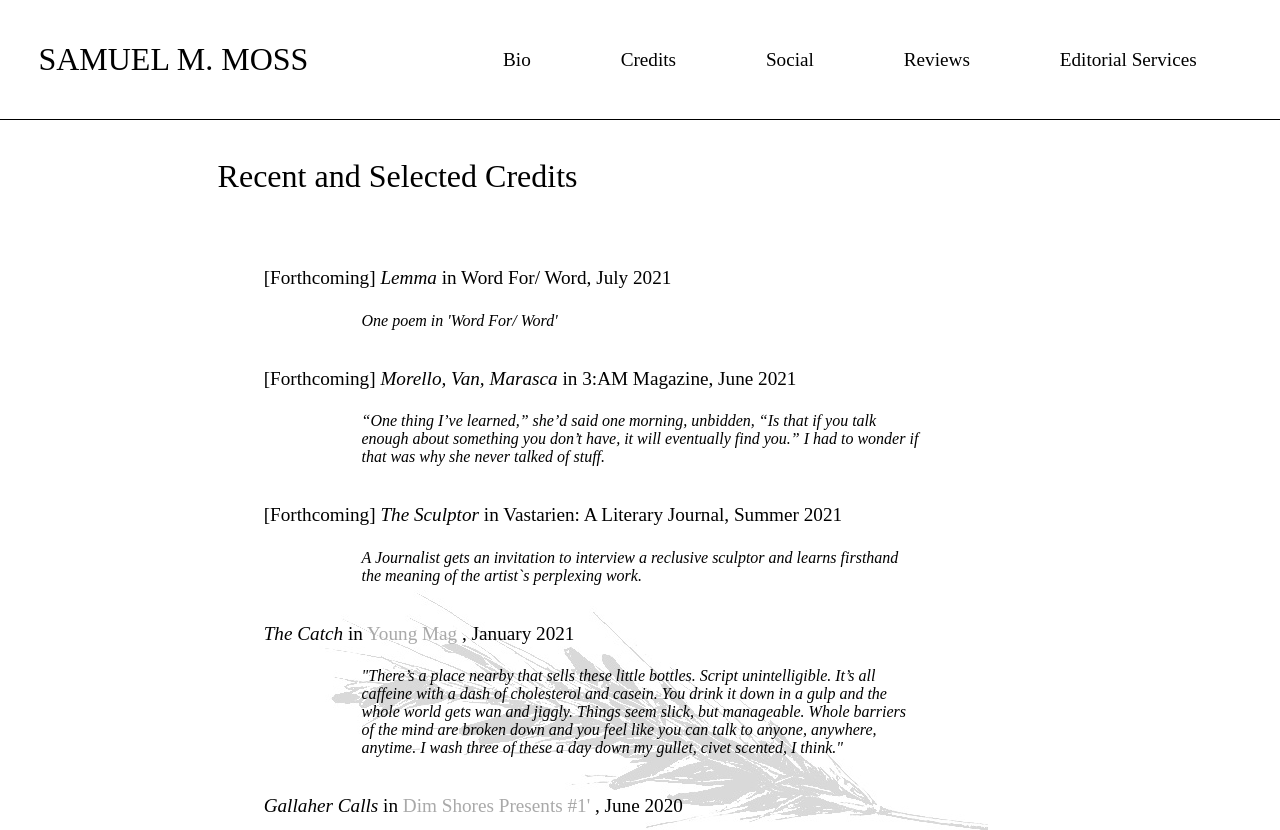
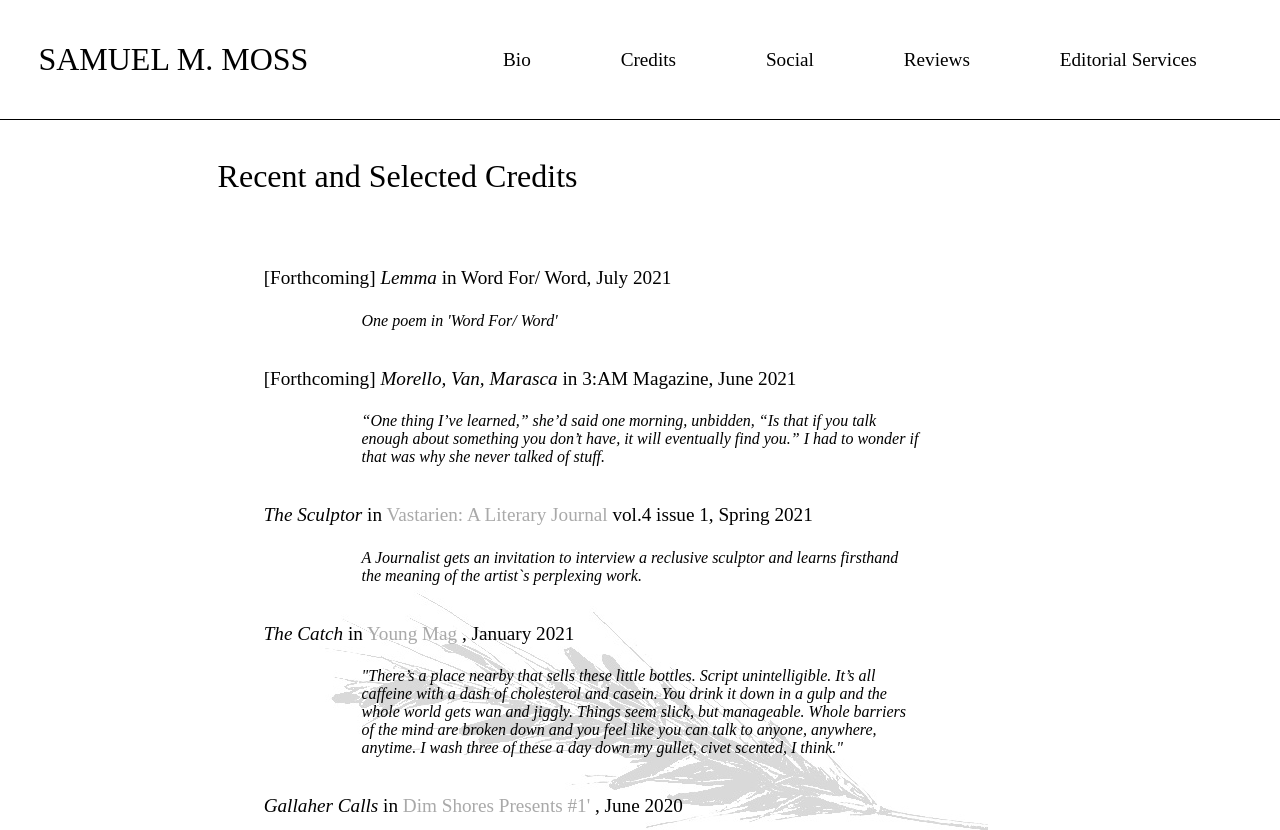
Before and after one commit to perfidiousscript/home_page, a Next.js app: page /credits in a window 1280 px wide. Shown: the top 830 px of the page. Built offline with nearby package versions, Linux system fonts and the light colour scheme.

Commit message:
updates vastarien credit with link

```diff
--- a/pages/credits.js
+++ b/pages/credits.js
@@ -7,7 +7,7 @@ import { credits } from "../public/credits.js";
 export default function Credits() {
   function creditEntries() {
     let creditsHTML = credits.map((credit) => (
-      <div className={styles.creditEntry}>
+      <div className={styles.creditEntry} key={styles.title}>
         <div className={styles.title}>{credit.title}</div>
         <div className={styles.quote}>{credit.quote}</div>
       </div>
--- a/public/credits.js
+++ b/public/credits.js
@@ -19,9 +19,12 @@ export const credits = [
   },
   {
     title: [
-      "[Forthcoming]",
       <i> The Sculptor </i>,
-      "in Vastarien: A Literary Journal, Summer 2021",
+      "in ",
+      <a href="https://grimscribepress.com/issues/">
+        Vastarien: A Literary Journal
+      </a>,
+      " vol.4 issue 1, Spring 2021",
     ],
     quote:
       "A Journalist gets an invitation to interview a reclusive sculptor and learns firsthand the meaning of the artist`s perplexing work.",
```
